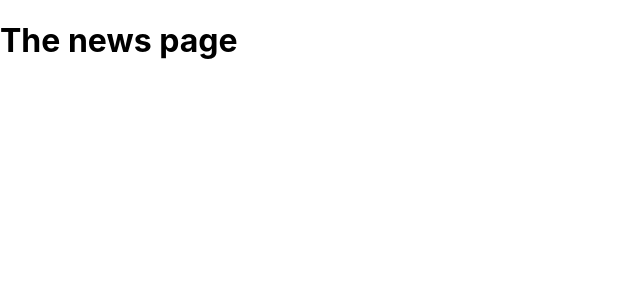
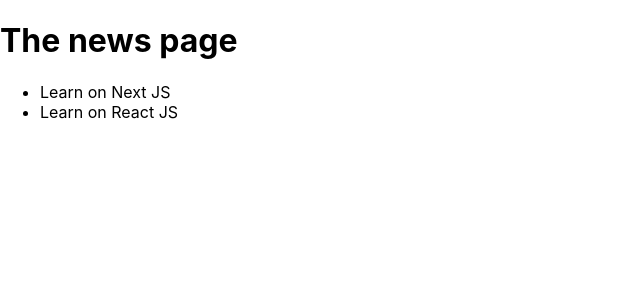
Before and after one commit to kamath7/React-Revisit, a Next.js app in the folder next-js-rewind/sample-meetups/: page /news in a window 1280 px wide. Shown: the top 300 px of the page, without its empty margins (0-640 px from the left). Built offline with nearby package versions, Linux system fonts and the light colour scheme.

Commit message:
routing using href

```diff
--- a/next-js-rewind/sample-meetups/pages/news/index.js
+++ b/next-js-rewind/sample-meetups/pages/news/index.js
@@ -1,7 +1,18 @@
 //something.com/news
 
+import React from "react";
+
 function NewsPage() {
-    return <h1>The news page</h1>
+  return (
+    <React.Fragment>
+      <h1>The news page</h1>
+      <ul>
+          <li> <a href="/news/learnOnNextJs">Learn on Next JS</a></li>
+          <li>Learn on React JS</li>
+      </ul>
+
+    </React.Fragment>
+  );
 }
 
-export default NewsPage
+export default NewsPage;
```
